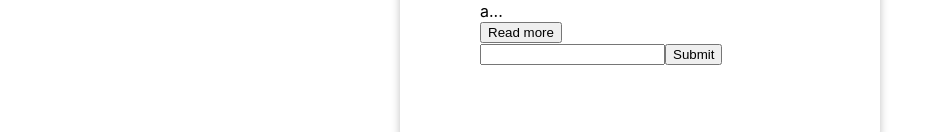
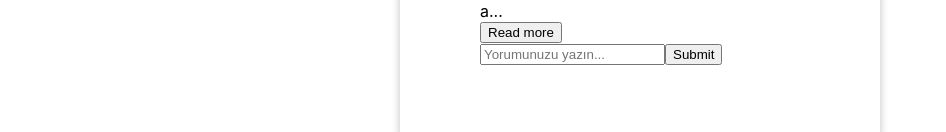
Before and after one commit to yunusemreaksu/kisaca-frontend, a React (Create React App) app: page / in a window 1280 px wide. Shown: the part 330-462 px from the top of the page, without its empty margins (0-946 px from the left). Built offline with nearby package versions, Linux system fonts and the light colour scheme.

Commit message:
Added placeholder to CommentBox

```diff
--- a/src/components/Comments/CommentBox.js
+++ b/src/components/Comments/CommentBox.js
@@ -18,11 +18,11 @@ const CommentBox = (props) => {
   };
 
   return (
-    <form onSubmit={submitHandler}>
+    <form onSubmit={submitHandler} className={classes.form}>
       <input
         type="text"
+        placeholder="Yorumunuzu yazın..."
         value={enteredComment}
-        className={classes.input}
         onChange={commentChangeHandler}
       />
       <button className={classes.submit_btn}>Submit</button>
```
